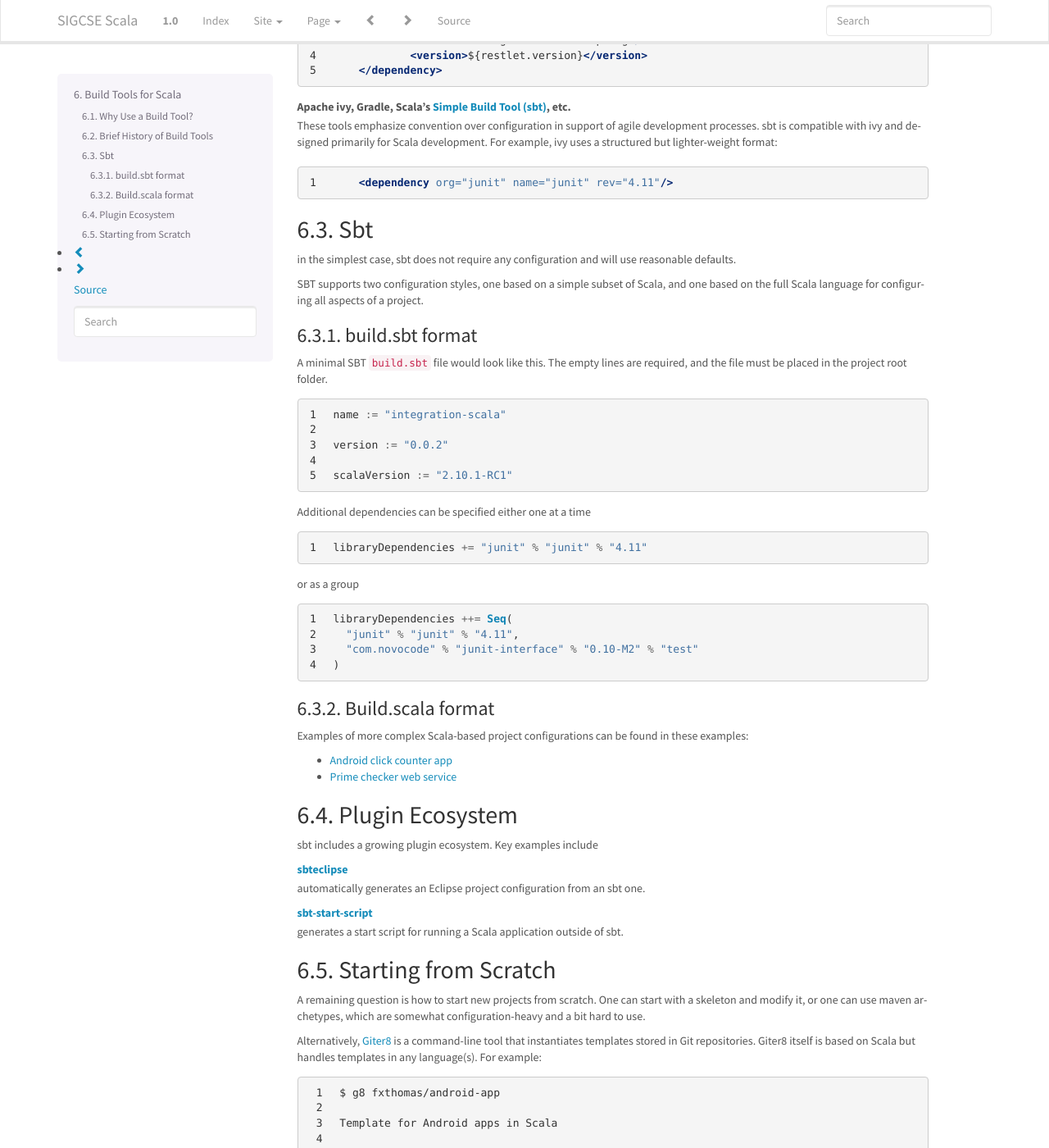
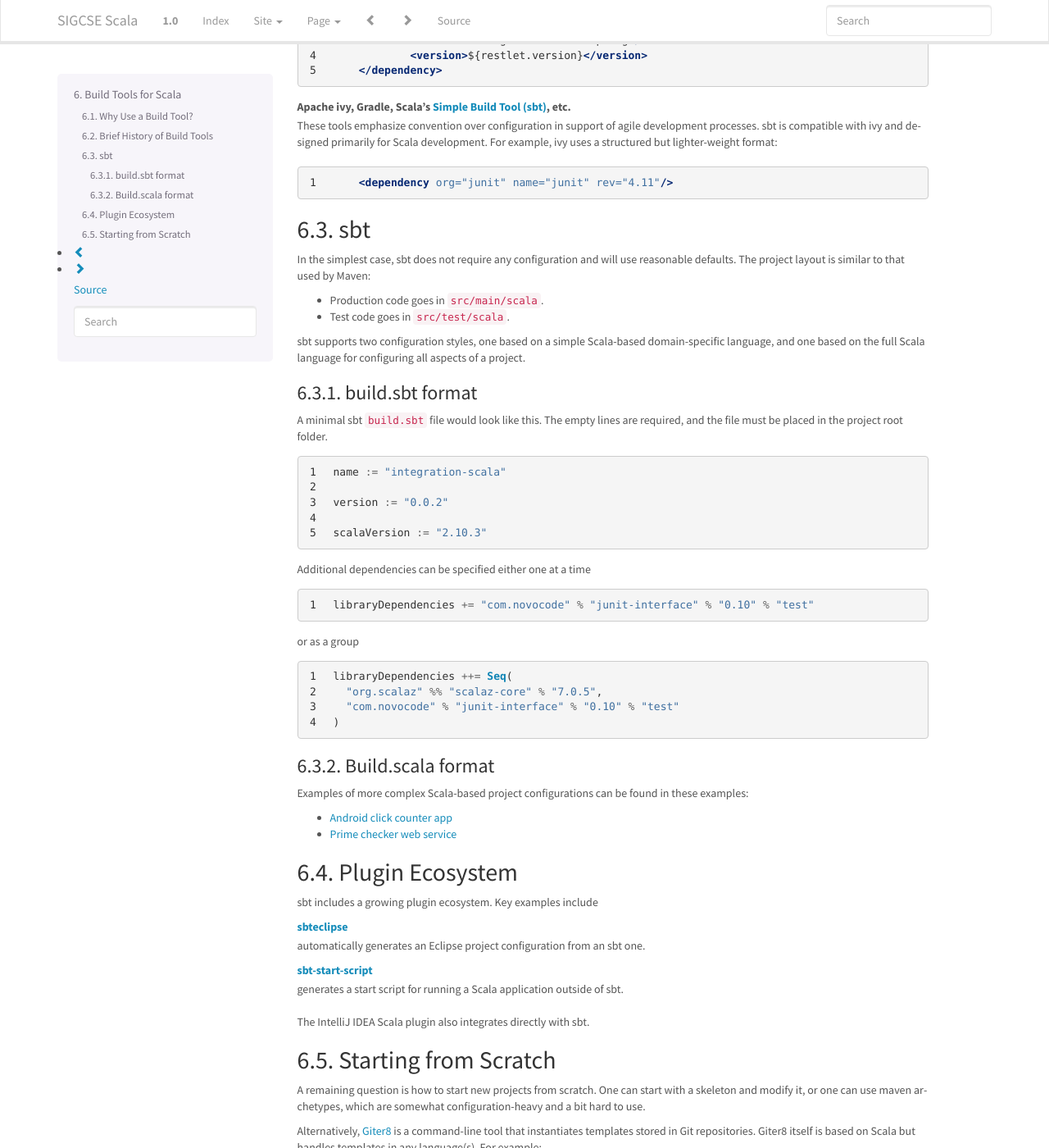
Before and after one commit to LoyolaChicagoBooks/scalaworkshop, a Sphinx documentation site: the page built from source/buildtools.rst, in a window 1280 px wide and 1400 px high, scrolled down 529 px. Shown: the whole window at 82% size. Built offline with Sphinx 7.4.7, drawn with Linux system fonts in a browser that asks for light colours.

Commit message:
refined install notes, updated build tool notes

```diff
--- a/source/buildtools.rst
+++ b/source/buildtools.rst
@@ -50,20 +50,24 @@ Apache ivy, Gradle, Scala's `Simple Build Tool (sbt) <http://www.scala-sbt.org>`
 
 	<dependency org="junit" name="junit" rev="4.11"/>
 
-Sbt
+sbt
 ---
 
-in the simplest case, sbt does not require any configuration and will
-use reasonable defaults.
+In the simplest case, sbt does not require any configuration and will
+use reasonable defaults. The project layout is similar to that used by
+Maven:
 
-SBT supports two configuration styles, one based on a simple subset of
-Scala, and one based on the full Scala language for configuring all
-aspects of a project.
+- Production code goes in ``src/main/scala``.
+- Test code goes in ``src/test/scala``.
+
+sbt supports two configuration styles, one based on a simple
+Scala-based domain-specific language, and one based on the full Scala
+language for configuring all aspects of a project.
 
 build.sbt format
 ++++++++++++++++
 
-A minimal SBT ``build.sbt`` file would look like this. The empty lines
+A minimal sbt ``build.sbt`` file would look like this. The empty lines
 are required, and the file must be placed in the project root folder.
 
 .. code-block:: scala
@@ -73,14 +77,14 @@ are required, and the file must be placed in the project root folder.
 
     version := "0.0.2"
 
-    scalaVersion := "2.10.1-RC1"
+    scalaVersion := "2.10.3"
 
 Additional dependencies can be specified either one at a time
 
 .. code-block:: scala
   :linenos:
 
-    libraryDependencies += "junit" % "junit" % "4.11"
+    libraryDependencies += "com.novocode" % "junit-interface" % "0.10" % "test"
 
 or as a group
 
@@ -88,8 +92,8 @@ or as a group
   :linenos:
 
     libraryDependencies ++= Seq(
-      "junit" % "junit" % "4.11",
-      "com.novocode" % "junit-interface" % "0.10-M2" % "test"
+      "org.scalaz" %% "scalaz-core" % "7.0.5",
+      "com.novocode" % "junit-interface" % "0.10" % "test"
     )
 
 Build.scala format
@@ -110,7 +114,10 @@ sbt includes a growing plugin ecosystem. Key examples include
   automatically generates an Eclipse project configuration from an sbt one.
 
 `sbt-start-script <https://github.com/sbt/sbt-start-script>`_
-  generates a start script for running a Scala application outside of sbt.
+  generates a start script for running a Scala application outside of
+  sbt.
+
+The IntelliJ IDEA Scala plugin also integrates directly with sbt.
 
 Starting from Scratch
 ---------------------
```
Also changed, not shown: source/install.rst (+12 -8 lines).
